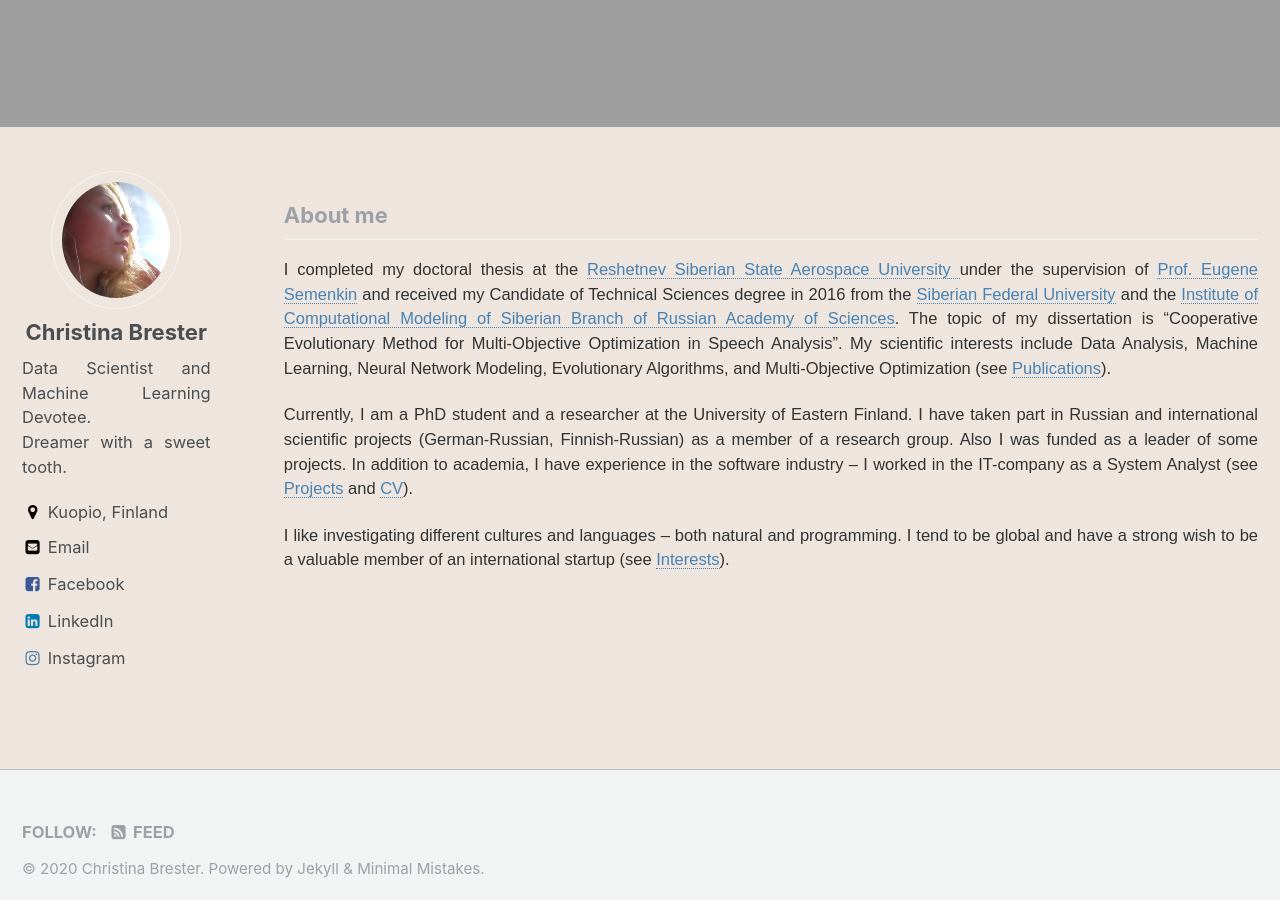
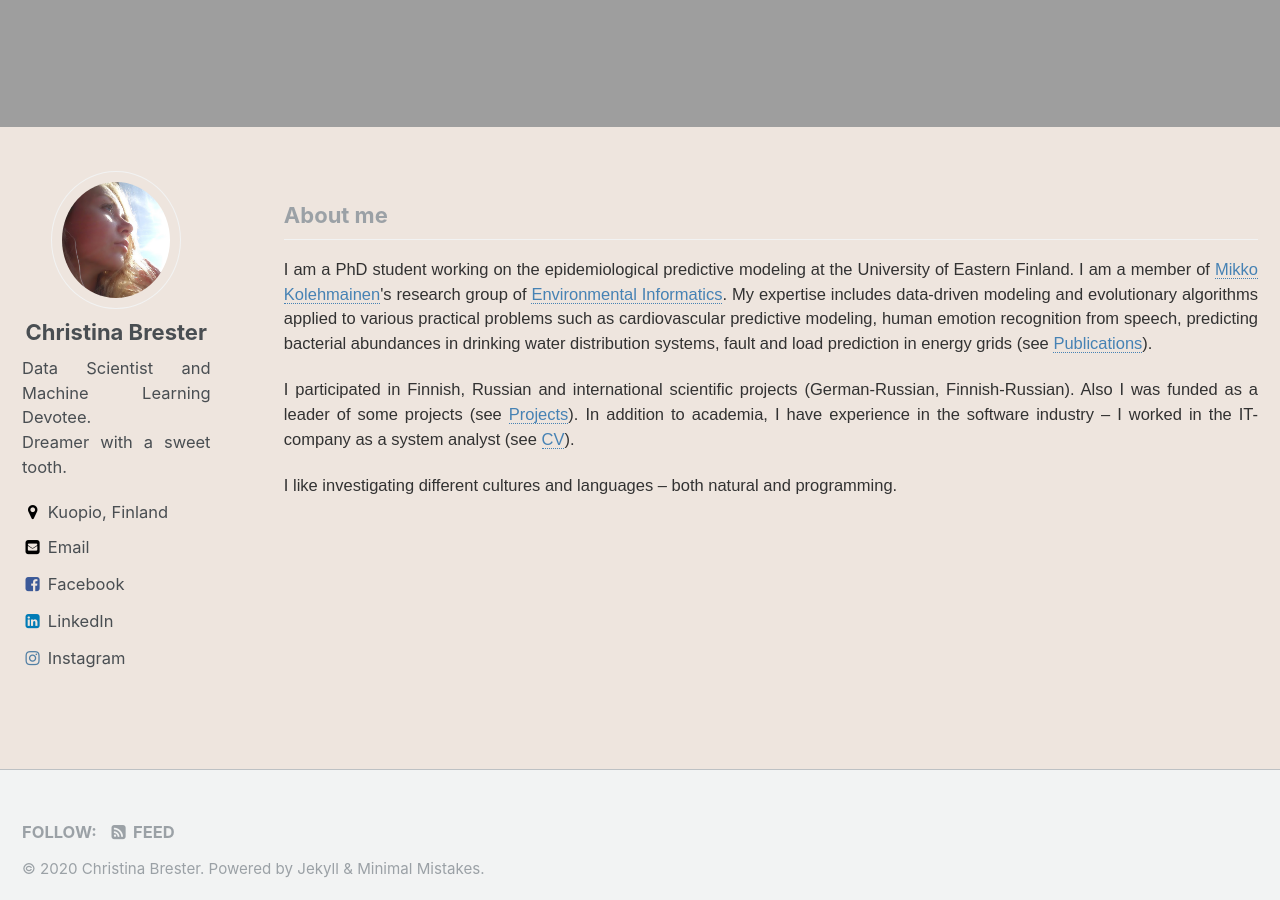
Before and after one commit to christinabrester/brester, a Jekyll site: the page built from index.html, in a window 1280 px wide and 900 px high, scrolled down 933 px. Built offline with Jekyll 4.4.1, drawn with Linux system fonts in a browser that asks for light colours; the list of posts is cut into pages by our own code.

Commit message:
main page update

```diff
--- a/index.html
+++ b/index.html
@@ -21,10 +21,10 @@ header:
 <h3 class="archive__subtitle"> About me </h3>
 
 
-<!---<h3 class="archive__subtitle">{{ site.data.ui-text[site.locale].recent_posts | default: "About me" }}</h3>-->
-<p class="aboutme"> I completed my doctoral thesis at the <a target="_blank" href="http://en.sibsau.ru"> Reshetnev Siberian State Aerospace University </a> under the supervision of <a target="_blank" href="https://scholar.google.com/citations?user=nhUuuNQAAAAJ&hl=th"> Prof. Eugene Semenkin</a> and received my Candidate of Technical Sciences degree in 2016 from the <a target="_blank" href="http://www.sfu-kras.ru/en"> Siberian Federal University</a> and the  <a target="_blank" href="http://icm.krasn.ru/index.php?lang=eng"> Institute of Computational Modeling of Siberian Branch of Russian Academy of Sciences</a>. The topic of my dissertation is “Cooperative Evolutionary Method for Multi-Objective Optimization in Speech Analysis”. My scientific interests include Data Analysis, Machine Learning, Neural Network Modeling, Evolutionary Algorithms, and Multi-Objective Optimization (see <a target="_blank" href="/_pages/publications/"> Publications</a>). </p>
-<p class="aboutme"> Currently, I am a PhD student and a researcher at the University of Eastern Finland. I have taken part in Russian and international scientific projects (German-Russian, Finnish-Russian) as a member of a research group. Also I was funded as a leader of some projects. In addition to academia, I have experience in the software industry – I worked in the IT-company as a System Analyst (see <a target="_blank" href="/_pages/projects/"> Projects</a> and <a target="_blank" href="/documents/CV_Brester.pdf"> CV</a>). </p>
-<p class="aboutme"> I like investigating different cultures and languages – both natural and programming. I tend to be global and have a strong wish to be a valuable member of an international startup (see <a target="_blank" href="/_pages/interests/"> Interests</a>). </p>
+<!---<h3 class="archive__subtitle">Recent Posts</h3>-->
+<p class="aboutme"> I am a PhD student working on the epidemiological predictive modeling at the University of Eastern Finland. I am a member of <a target="_blank" href="https://www.linkedin.com/in/mikkokolehmainen/">Mikko Kolehmainen</a>'s research group of <a target="_blank" href="http://www.uef.fi/en/web/envi">Environmental Informatics</a>. My expertise includes data-driven modeling and evolutionary algorithms applied to various practical problems such as cardiovascular predictive modeling, human emotion recognition from speech, predicting bacterial abundances in drinking water distribution systems, fault and load prediction in energy grids (see <a target="_blank" href="/_pages/publications/"> Publications</a>). </p>
+<p class="aboutme"> I participated in Finnish, Russian and international scientific projects (German-Russian, Finnish-Russian). Also I was funded as a leader of some projects (see <a target="_blank" href="/_pages/projects/"> Projects</a>). In addition to academia, I have experience in the software industry – I worked in the IT-company as a system analyst (see <a target="_blank" href="/documents/CV_Brester.pdf"> CV</a>).</p>
+<p class="aboutme">I like investigating different cultures and languages – both natural and programming.</p>
 
 
 {% for post in paginator.posts %}
```
Also changed, not shown: 2 other files.
